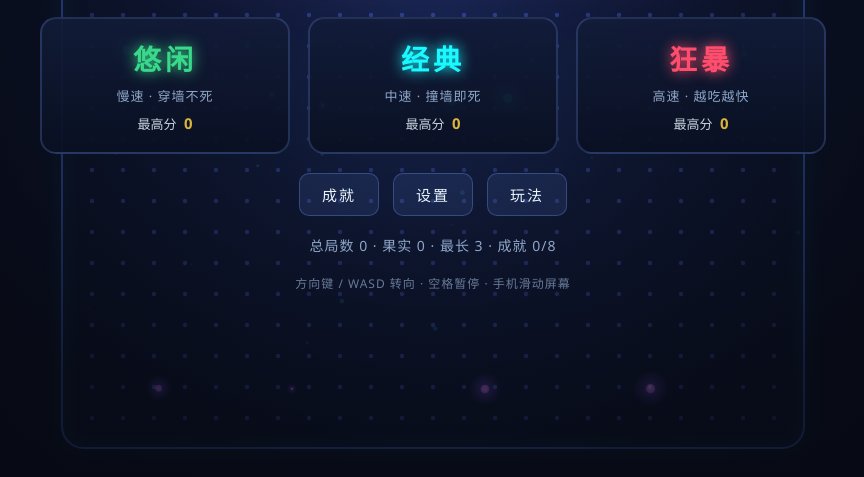
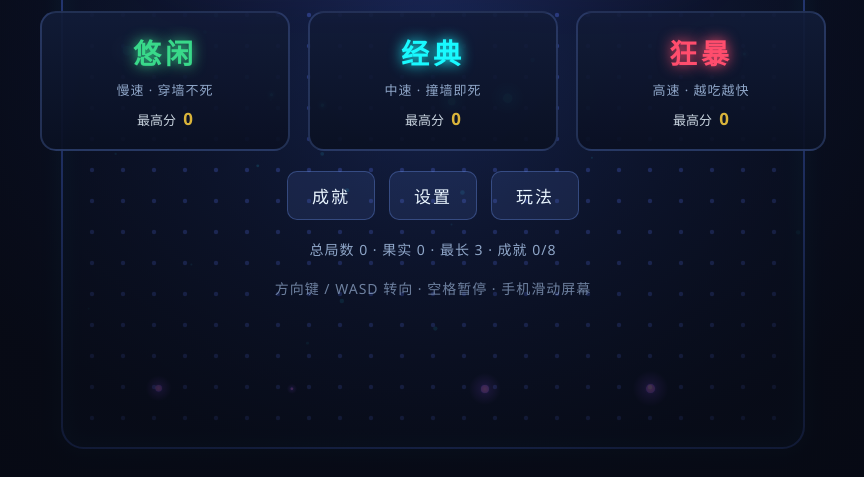
Before and after one commit to yjm-only1/neon-snake, a website: page index.html in a window 1280 px wide. Shown: the part 323-800 px from the top of the page, without its empty margins (207-1071 px from the left). Drawn offline with Linux system fonts and the light colour scheme.

Commit message:
Enlarge in-game HUD and menu typography for windowed play
Co-Authored-By: Claude Code <noreply@anthropic.com>

```diff
--- a/css/style.css
+++ b/css/style.css
@@ -84,6 +84,7 @@ html, body {
 
 .diff-card {
   --accent: var(--cyan);
+  min-height: 128px;
   flex: 1 1 180px;
   max-width: 250px;
   min-width: 160px;
@@ -118,12 +119,12 @@ html, body {
 .diff-tag { font-size: clamp(11px, 1.5vw, 13px); color: var(--dim); letter-spacing: 1px; }
 
 .diff-best { font-size: clamp(11px, 1.5vw, 13px); color: var(--text); opacity: 0.85; }
-.diff-best b { color: var(--gold); font-size: 1.15em; margin-left: 4px; }
+.diff-best b { color: var(--gold); font-size: 1.3em; margin-left: 4px; }
 
 .menu-actions { display: flex; gap: 14px; flex-wrap: wrap; justify-content: center; }
 
 .footnote { font-size: clamp(12px, 1.6vw, 14px); color: var(--dim); text-align: center; letter-spacing: 1px; }
-.footnote.dim { opacity: 0.7; font-size: clamp(11px, 1.4vw, 12px); }
+.footnote.dim { opacity: 0.75; font-size: clamp(12px, 1.6vw, 14px); }
 
 /* ---------- 通用按钮 ---------- */
 .primary-btn, .ghost-btn, .icon-btn {
@@ -150,9 +151,9 @@ html, body {
 .primary-btn:hover { transform: translateY(-2px); box-shadow: 0 0 32px rgba(25, 249, 255, 0.7); }
 
 .ghost-btn {
-  padding: 10px 22px;
+  padding: 11px 24px;
   border-radius: 10px;
-  font-size: 15px;
+  font-size: 17px;
   letter-spacing: 2px;
   color: var(--text);
   background: rgba(90, 130, 220, 0.14);
@@ -190,7 +191,7 @@ html, body {
 }
 
 .hud-stat { display: flex; flex-direction: column; align-items: flex-start; line-height: 1.1; }
-.hud-stat .label { font-size: 12px; letter-spacing: 2px; color: var(--dim); }
+.hud-stat .label { font-size: 13px; letter-spacing: 2px; color: var(--dim); }
 .hud-stat b { font-size: clamp(20px, 3.6vw, 28px); font-weight: 800; color: var(--cyan); text-shadow: 0 0 12px rgba(25, 249, 255, 0.5); }
 
 .combo-chip {
--- a/index.html
+++ b/index.html
@@ -93,6 +93,7 @@ html, body {
 
 .diff-card {
   --accent: var(--cyan);
+  min-height: 128px;
   flex: 1 1 180px;
   max-width: 250px;
   min-width: 160px;
@@ -127,12 +128,12 @@ html, body {
 .diff-tag { font-size: clamp(11px, 1.5vw, 13px); color: var(--dim); letter-spacing: 1px; }
 
 .diff-best { font-size: clamp(11px, 1.5vw, 13px); color: var(--text); opacity: 0.85; }
-.diff-best b { color: var(--gold); font-size: 1.15em; margin-left: 4px; }
+.diff-best b { color: var(--gold); font-size: 1.3em; margin-left: 4px; }
 
 .menu-actions { display: flex; gap: 14px; flex-wrap: wrap; justify-content: center; }
 
 .footnote { font-size: clamp(12px, 1.6vw, 14px); color: var(--dim); text-align: center; letter-spacing: 1px; }
-.footnote.dim { opacity: 0.7; font-size: clamp(11px, 1.4vw, 12px); }
+.footnote.dim { opacity: 0.75; font-size: clamp(12px, 1.6vw, 14px); }
 
 /* ---------- 通用按钮 ---------- */
 .primary-btn, .ghost-btn, .icon-btn {
@@ -159,9 +160,9 @@ html, body {
 .primary-btn:hover { transform: translateY(-2px); box-shadow: 0 0 32px rgba(25, 249, 255, 0.7); }
 
 .ghost-btn {
-  padding: 10px 22px;
+  padding: 11px 24px;
   border-radius: 10px;
-  font-size: 15px;
+  font-size: 17px;
   letter-spacing: 2px;
   color: var(--text);
   background: rgba(90, 130, 220, 0.14);
@@ -199,7 +200,7 @@ html, body {
 }
 
 .hud-stat { display: flex; flex-direction: column; align-items: flex-start; line-height: 1.1; }
-.hud-stat .label { font-size: 12px; letter-spacing: 2px; color: var(--dim); }
+.hud-stat .label { font-size: 13px; letter-spacing: 2px; color: var(--dim); }
 .hud-stat b { font-size: clamp(20px, 3.6vw, 28px); font-weight: 800; color: var(--cyan); text-shadow: 0 0 12px rgba(25, 249, 255, 0.5); }
 
 .combo-chip {
```
Also changed, not shown: deploy-site/index.html (+6 -5 lines).
